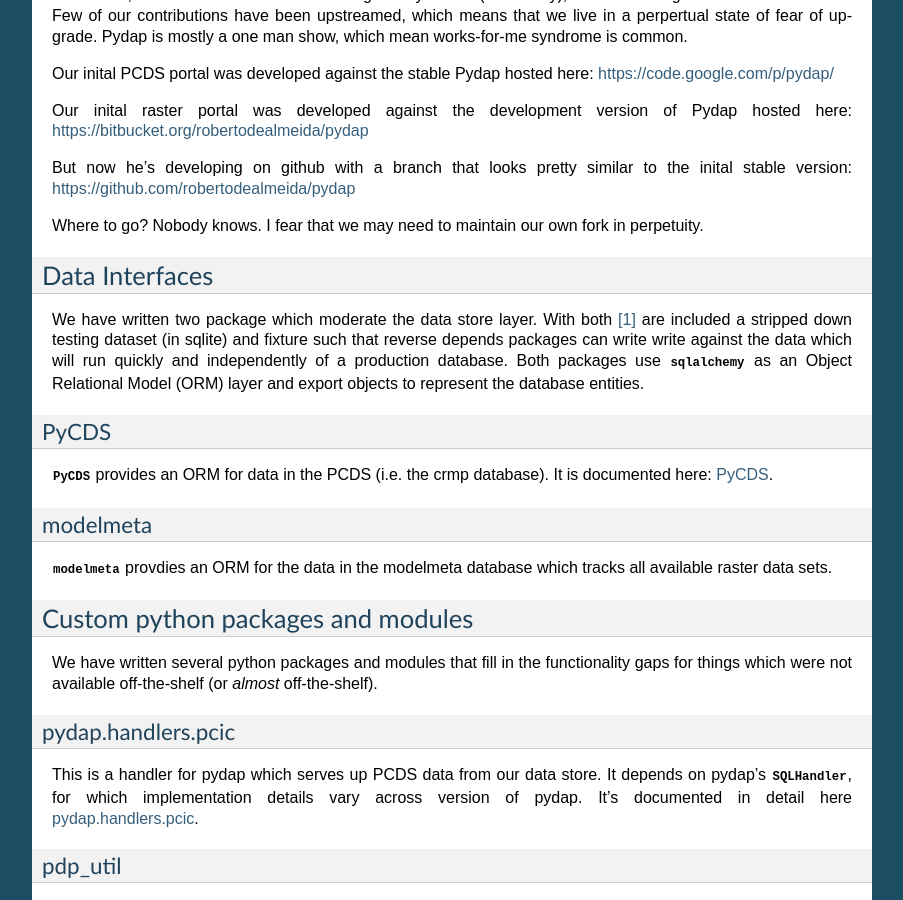
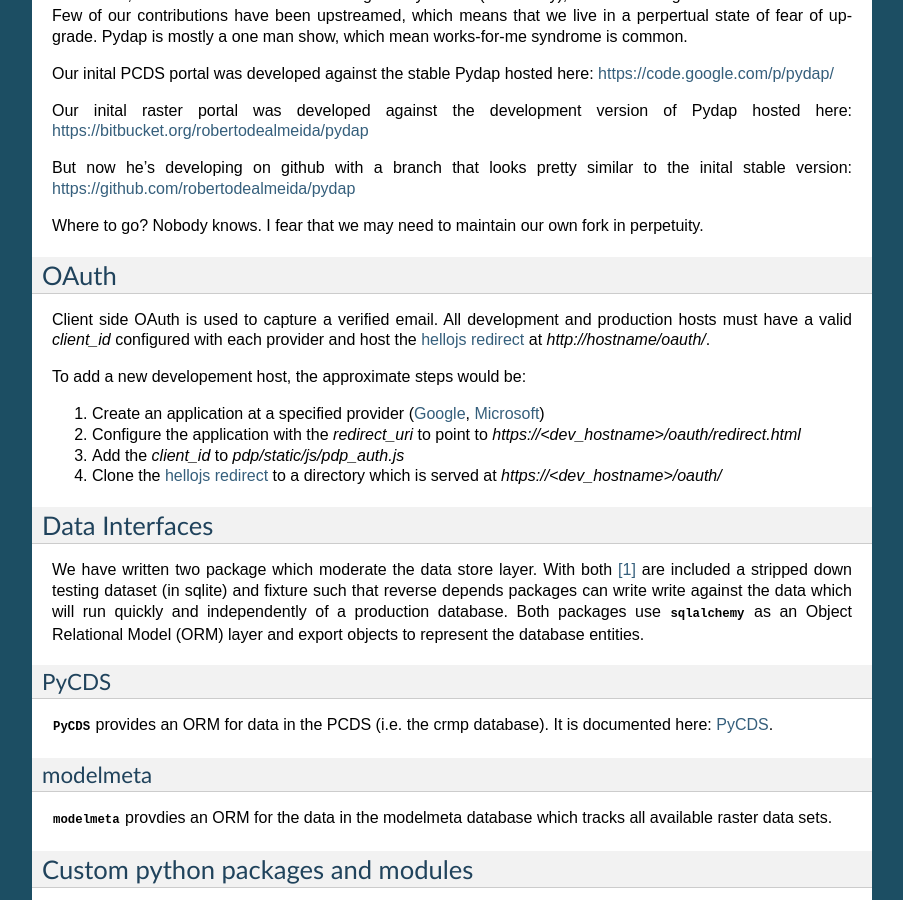
Before and after one commit to pacificclimate/pdp, a Sphinx documentation site: the page built from doc/source/org.rst, in a window 1280 px wide and 900 px high, scrolled down 733 px. Shown: the whole window, without its empty margins (198-1101 px from the left). Built offline with Sphinx 7.4.7, drawn with Linux system fonts in a browser that asks for light colours.

Commit message:
Update docs with OAuth procedure

```diff
--- a/doc/source/org.rst
+++ b/doc/source/org.rst
@@ -40,6 +40,18 @@
 
 Where to go? Nobody knows. I fear that we may need to maintain our own fork in perpetuity.
 
+OAuth
+-----
+
+Client side OAuth is used to capture a verified email. All development and production hosts must have a valid `client_id` configured with each provider and host the `hellojs redirect <https://github.com/pacificclimate/hellojs-redirect>`_ at `http://hostname/oauth/`.
+
+To add a new developement host, the approximate steps would be:
+
+1. Create an application at a specified provider (`Google <https://console.developers.google.com>`_, `Microsoft <https://account.live.com/developers/applications>`_)
+2. Configure the application with the `redirect_uri` to point to `https://<dev_hostname>/oauth/redirect.html`
+3. Add the `client_id` to `pdp/static/js/pdp_auth.js`
+4. Clone the `hellojs redirect <https://github.com/pacificclimate/hellojs-redirect>`_ to a directory which is served at `https://<dev_hostname>/oauth/`
+
 Data Interfaces
 ---------------
 
--- a/doc/source/pdp.rst
+++ b/doc/source/pdp.rst
@@ -17,6 +17,9 @@
 .. automodule:: pdp.minify
    :members:
 
+.. automodule:: pdp.auth
+   :members:
+
 .. automodule:: pdp.portals.bccaq_extremes
    :members:
 
```
Also changed, not shown: doc/source/pdp_util.rst (+5 -2 lines).
